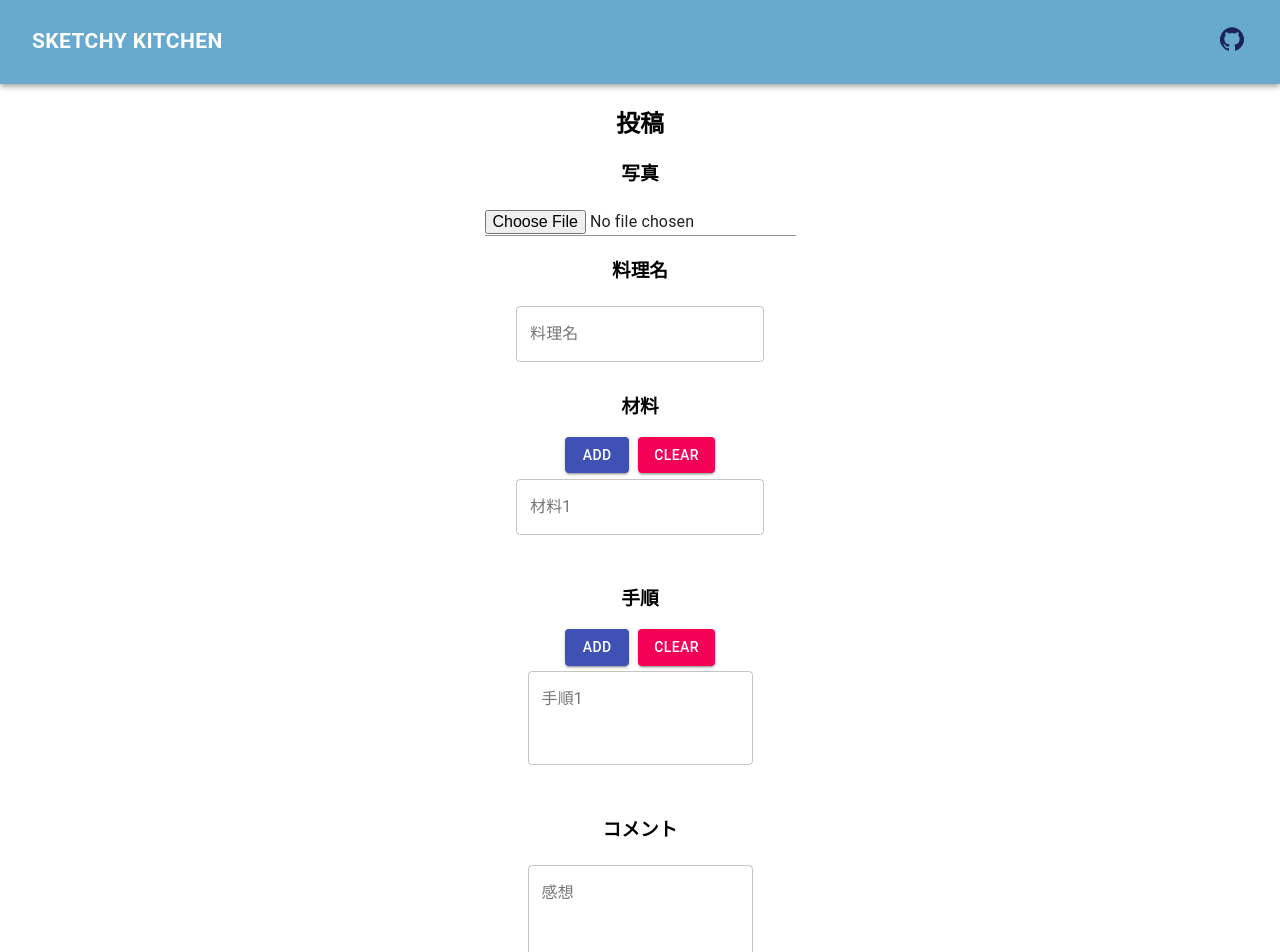
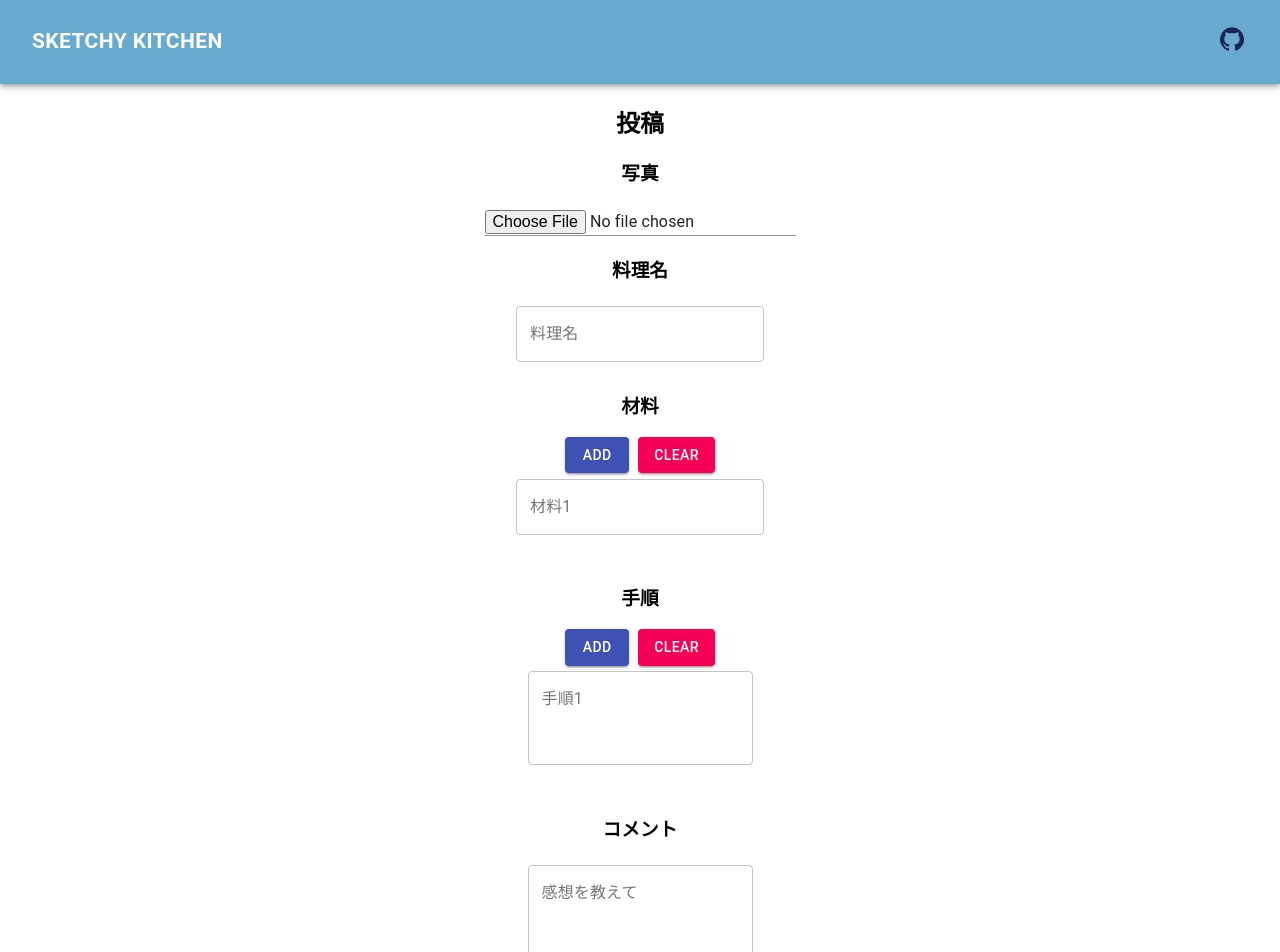
Before and after one commit to TakaShinoda/sketchy-kitchen, a React (Create React App) app: page /post in a window 1280 px wide. Shown: the top 952 px of the page. Built offline with nearby package versions, Linux system fonts and the light colour scheme; no server answers.

Commit message:
fix: placeholderを修正

```diff
--- a/src/components/postPage/PostRecipe.tsx
+++ b/src/components/postPage/PostRecipe.tsx
@@ -212,7 +212,7 @@ export const PostRecipe: FC = () => {
             multiline
             rows="4"
             id="outlined-basic"
-            label="感想"
+            label="感想を教えて"
             variant="outlined"
             name="comment"
             inputRef={register({ required: true })}
```
